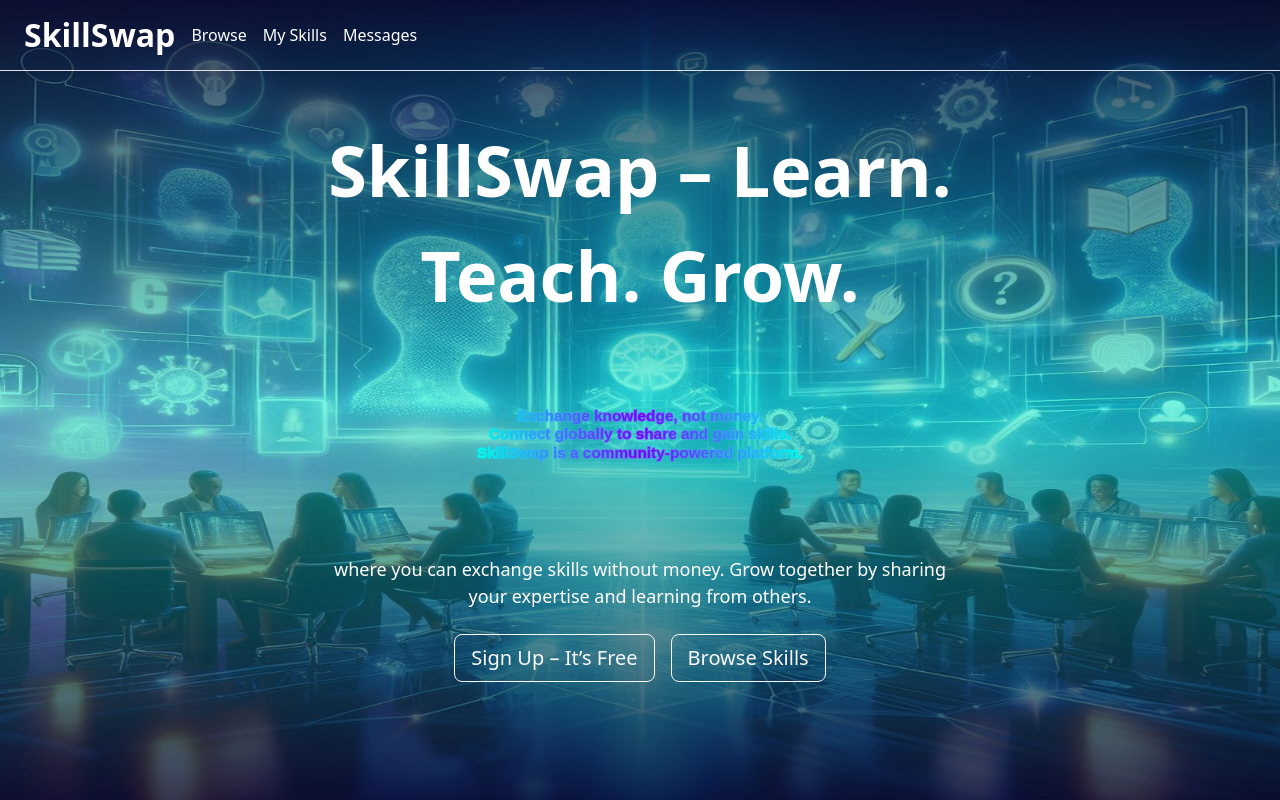
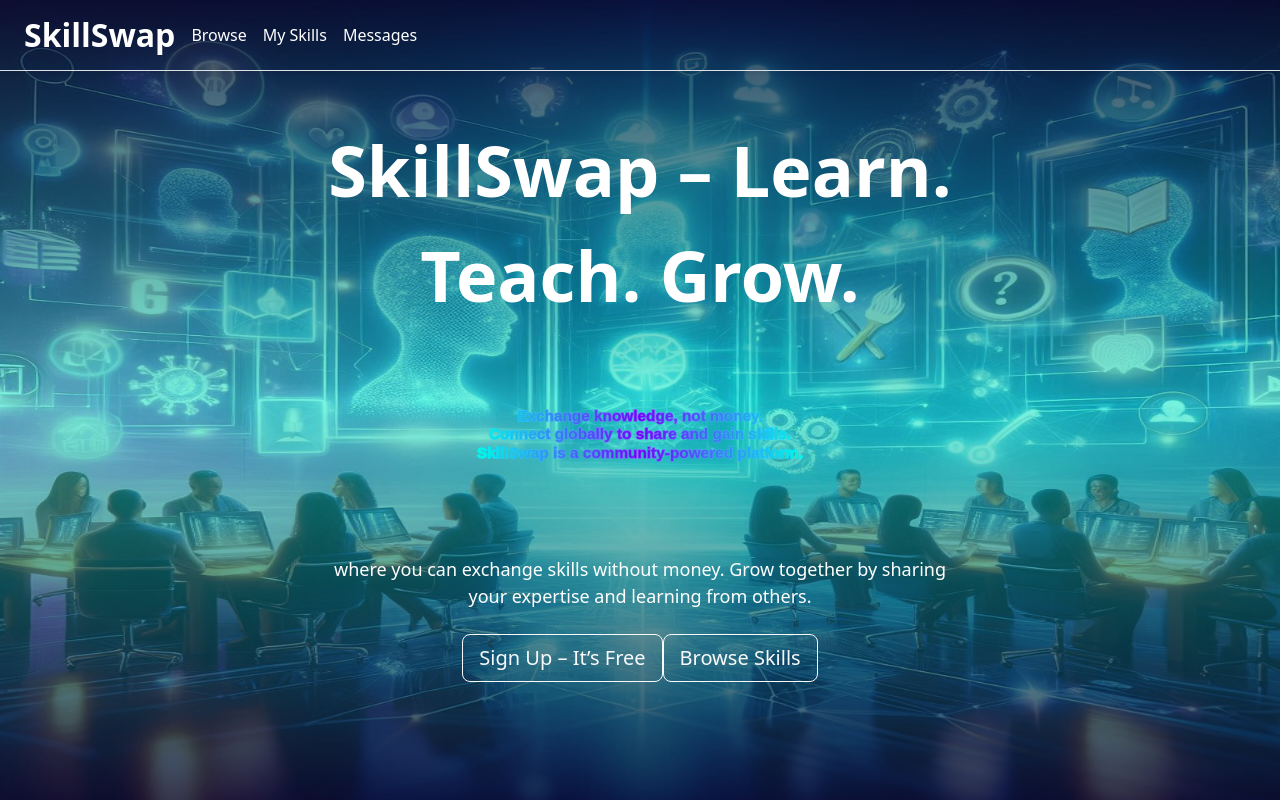
Before and after one commit to simastars/skillSwap, a React (Vite) app in the folder app_frontend/: page / in a window 1280 px wide. Shown: the top 800 px of the page. Built offline with nearby package versions, Linux system fonts and the light colour scheme.

Commit message:
still on the landing page

```diff
--- a/app_frontend/src/App.jsx
+++ b/app_frontend/src/App.jsx
@@ -103,10 +103,10 @@
               where you can exchange skills without money. Grow together by
               sharing your expertise and learning from others.
             </div>
-            <div className="mt-4">
-              <button className="btn btn-outline-light btn-lg me-3 grad" >
+            <div className="mt-4" >
+              <a href="/signup" className="btn btn-outline-light btn-lg  grad">
                 Sign Up – It’s Free
-              </button>
+              </a>
               <button className="btn btn-outline-light btn-lg">
                 Browse Skills
               </button>
@@ -116,6 +116,7 @@
             key={1}
             items={[image, image2, image3, image4]}
             variant={6}
+            style={{ pointerEvents: "none" }}
           />
         </div>
       </div>
```
